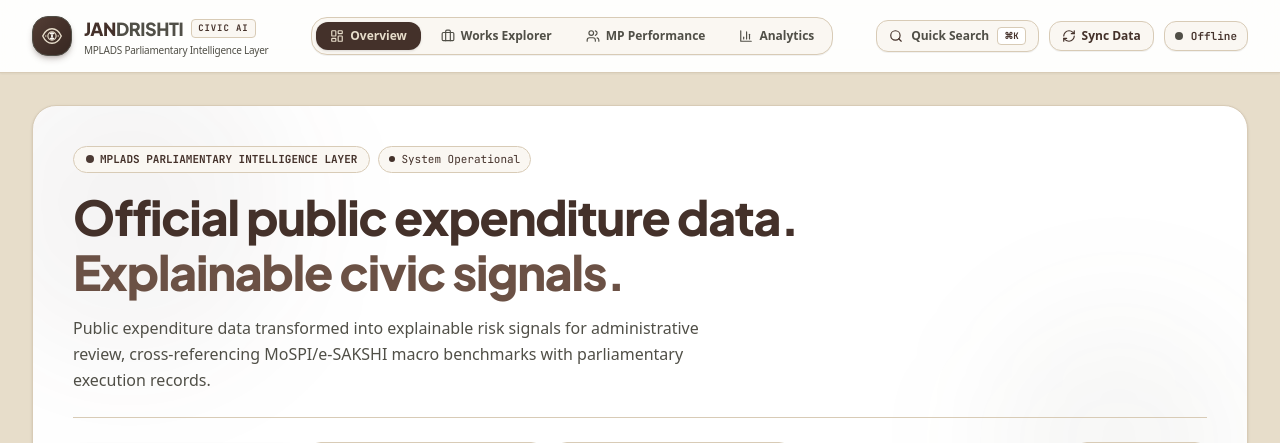
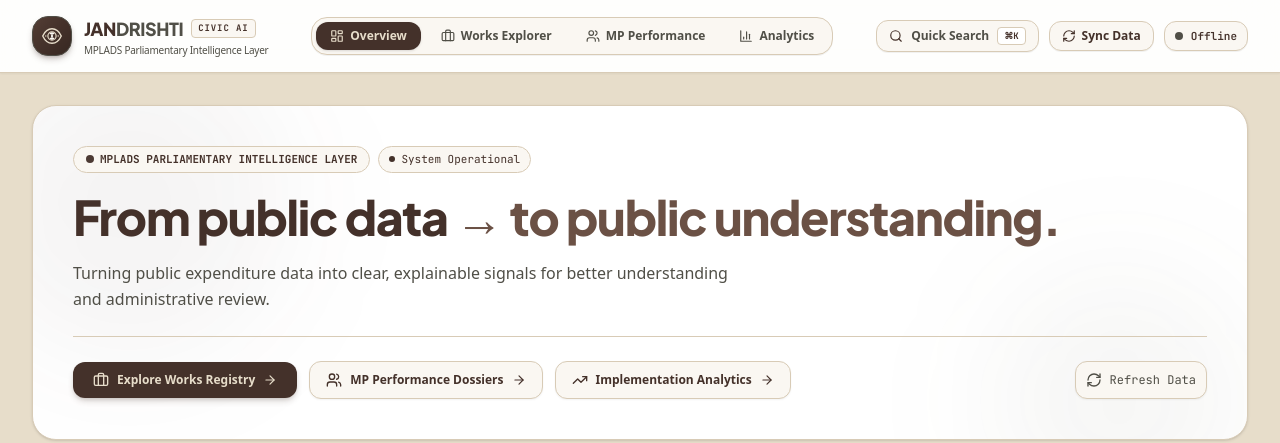
Before and after one commit to ak8nksha21/JanDrishti, a React (Vite) app in the folder frontend/: page / in a window 1280 px wide. Shown: the top 443 px of the page. Built offline with nearby package versions, Linux system fonts and the light colour scheme; no server answers.

Commit message:
feat: update landing page public understanding messaging

```diff
--- a/frontend/src/pages/Dashboard.jsx
+++ b/frontend/src/pages/Dashboard.jsx
@@ -91,16 +91,12 @@ export default function Dashboard({ onOpenSync = () => {} }) {
 
           {/* Display Headline */}
           <h1 className="text-3xl sm:text-4xl lg:text-5xl font-black text-[#44312A] font-display tracking-tight leading-[1.15]">
-            Official public expenditure data. <br className="hidden sm:inline" />
-            <span className="text-[#6B5145]">
-              Explainable civic signals.
-            </span>
+            From public data <span className="text-[#6B5145]">→ to public understanding.</span>
           </h1>
 
           {/* Sub-headline */}
           <p className="text-sm sm:text-base text-[#504F47] font-normal leading-relaxed max-w-2xl">
-            Public expenditure data transformed into explainable risk signals for administrative review,
-            cross-referencing MoSPI/e-SAKSHI macro benchmarks with parliamentary execution records.
+            Turning public expenditure data into clear, explainable signals for better understanding and administrative review.
           </p>
         </div>
 
```
